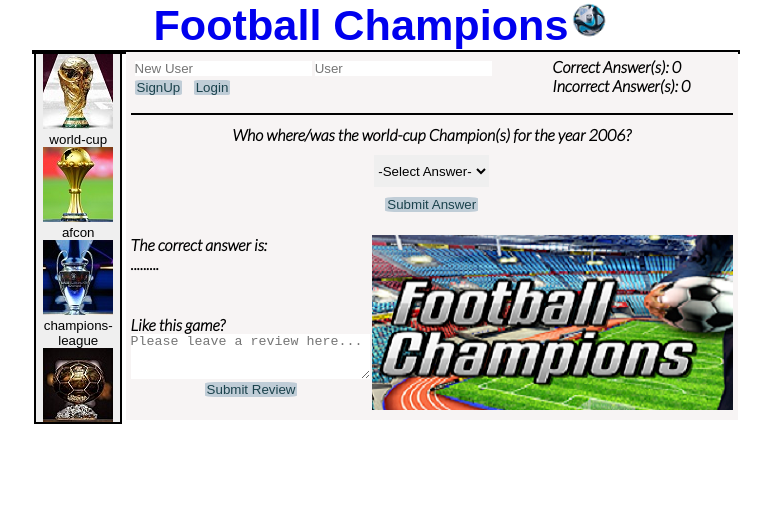
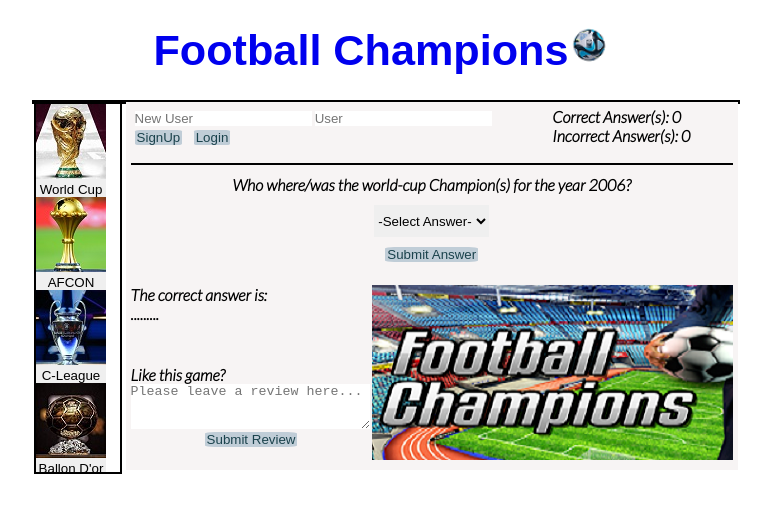
Before and after one commit to F-Clement/football-champion, a plain HTML site: page index.html in a window 1280 px wide. Shown: the whole page, without its empty margins (254-1025 px from the left). Drawn offline with Linux system fonts and the light colour scheme; a web font is replaced by a local one.

Commit message:
add figcaption to better display name of each tournament

```diff
--- a/assets/css/style.css
+++ b/assets/css/style.css
@@ -16,6 +16,7 @@ body {
 /* Styling our heading */
 
 .heading {
+    line-height: 100px;
     text-align: center;
     font-family: "Bruno Ace SC", sans-serif;
     font-size: 270%;
@@ -30,11 +31,6 @@ a {
     padding-right: 10px;
     height: 40px;
     width: 40px;
-}
-
-.logo,
-.heading {
-    line-height: 50px;
 }
 
 /* add style to our game div */
@@ -71,10 +67,6 @@ a {
     width: 392px;
     height: 175px;
     object-fit: fill;
-}
-
-button::after {
-    content: attr(data-type);
 }
 
 .play-game {
@@ -303,7 +295,6 @@ button:hover {
     .game {
         width: 100%;
         height: 100%;
-        margin-top: 20px;
         margin-left: auto;
         margin-right: auto;
     }
@@ -313,7 +304,7 @@ button:hover {
         display: flex;
         flex-direction: row;
         justify-content: center;
-        height: 14vh;
+        height: 16vh;
         overflow-y: auto;
         overflow-x: auto;
         background-color: rgb(247, 244, 244);
--- a/index.html
+++ b/index.html
@@ -20,21 +20,38 @@
     </a>
     <div class="game">
         <!--The different tournaments which when clicked will pose corresponding set of questions-->
+        <!--Using figcaption to display names for different tournaments-->
         <div class="tournaments">
             <div class="world-cup">
-                <button data-type="world-cup"><img src=" assets/images/world-cup.jpg"
-                        alt="World Cup champions trophy"></button>
+                <button data-type="world-cup">
+                    <figure>
+                        <img src=" assets/images/world-cup.jpg" alt="World Cup champions trophy">
+                        <figcaption>World Cup</figcaption>
+                    </figure>
+                </button>
             </div>
             <div class="afcon">
-                <button data-type="afcon"><img src="assets/images/afcon.jpg" alt="AFCON champions trophy"></button>
+                <button data-type="afcon">
+                    <figure>
+                        <img src="assets/images/afcon.jpg" alt="AFCON champions trophy">
+                        <figcaption>AFCON</figcaption>
+                    </figure>
+                </button>
             </div>
             <div class="champions-league">
-                <button data-type="champions-league"><img src="assets/images/champions-league.jpg"
-                        alt="Champions League trophy"></button>
+                <button data-type="champions-league">
+                    <figure>
+                        <img src="assets/images/champions-league.jpg" alt="Champions League trophy">
+                        <figcaption>C-League</figcaption>
+                    </figure>
+                </button>
             </div>
             <div class="ballon-d'or">
-                <button data-type="ballon-d'or"><img src="assets/images/ballon-d'Or.jpg"
-                        alt="Ballon d'Or trophy"></button>
+                <button data-type="ballon-d'or">
+                    <figure><img src="assets/images/ballon-d'Or.jpg" alt="Ballon d'Or trophy">
+                        <figcaption>Ballon D'or</figcaption>
+                    </figure>
+                </button>
             </div>
         </div>
         <!--This area contains fields where user logins, user score displays, questions
```
